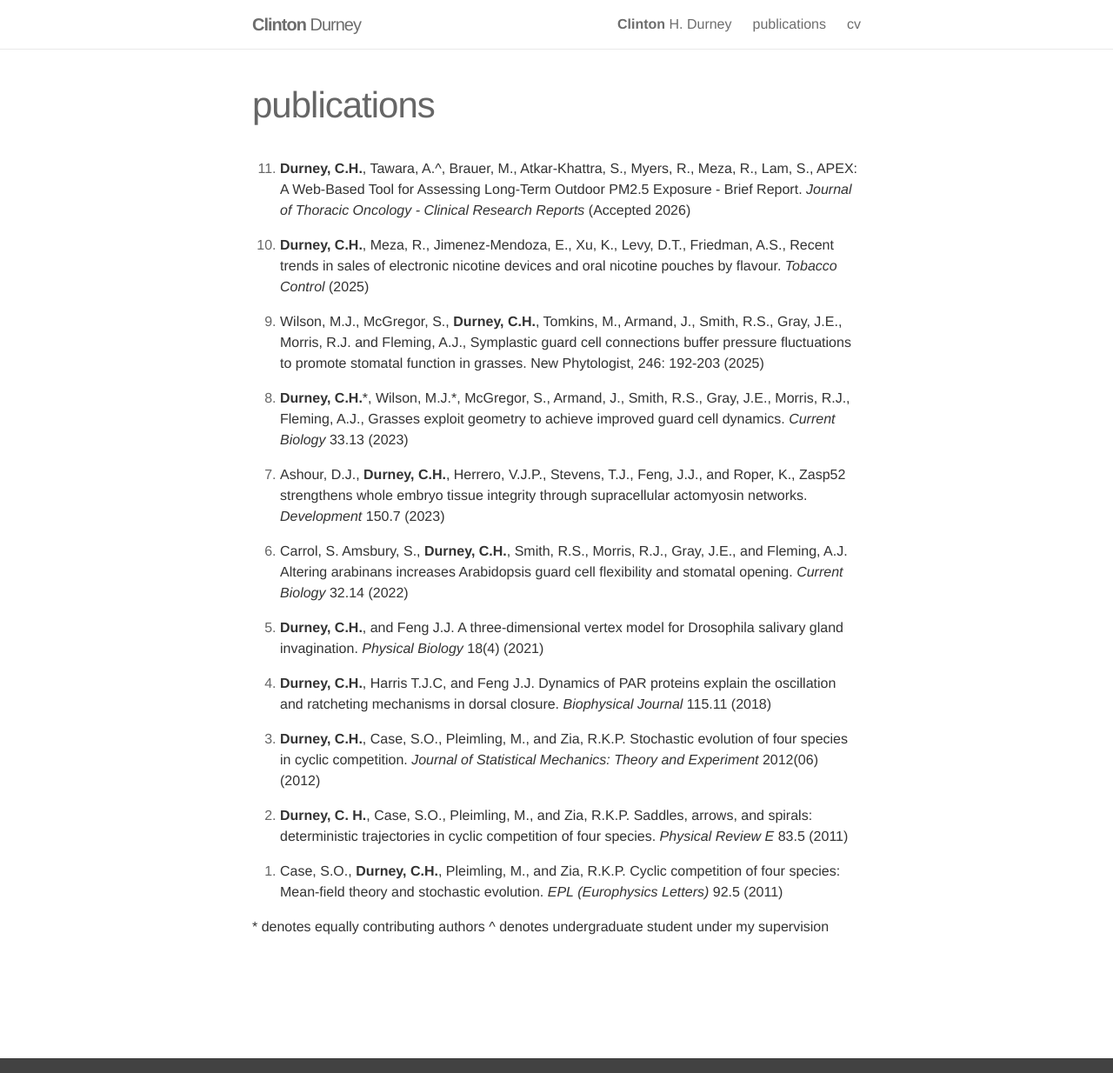
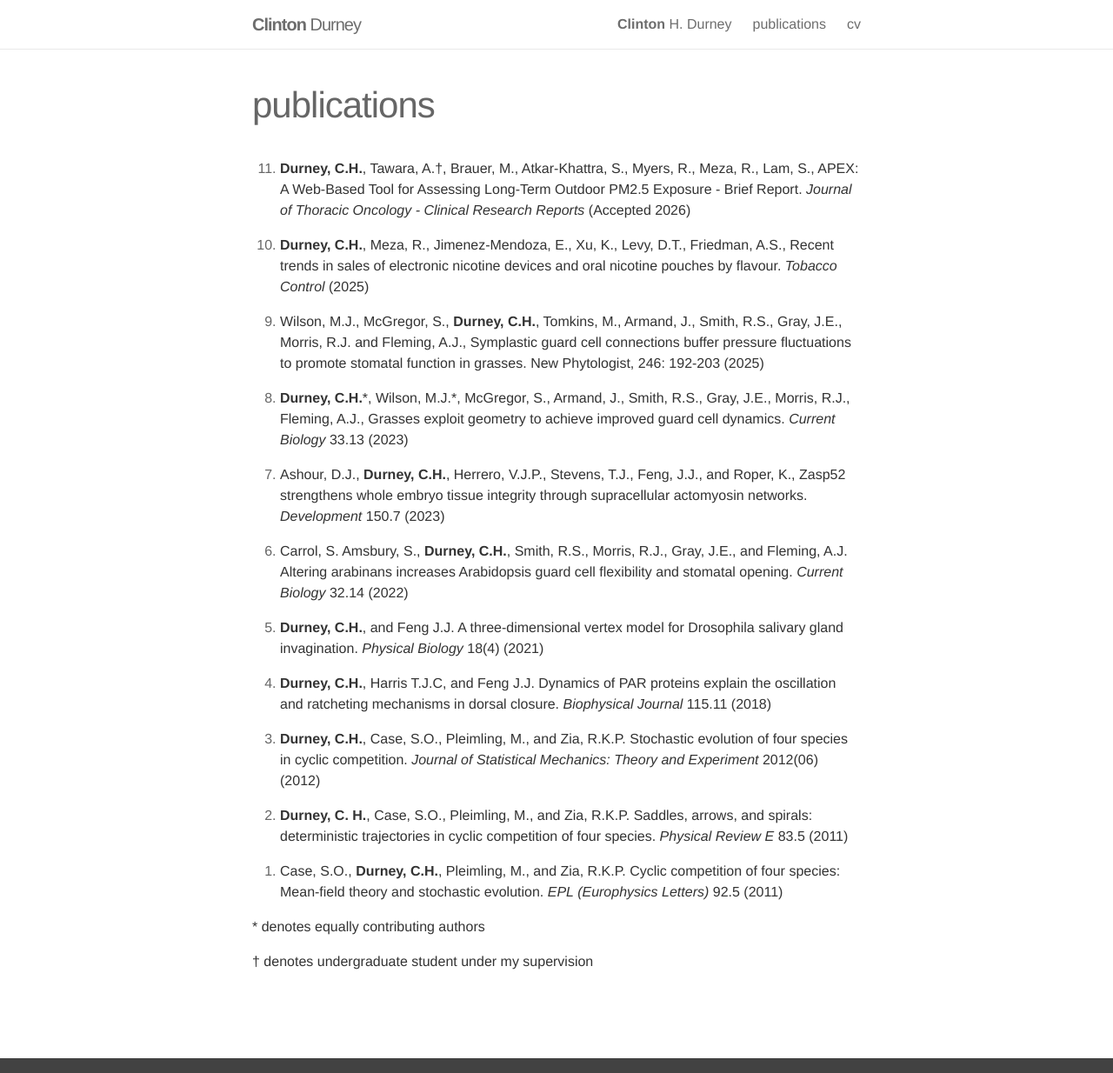
Before and after one commit to clintondurney/clintondurney.github.io, a Jekyll site: the page built from _pages/publications.md, in a window 1280 px wide and 1234 px high. Shown: the whole window at 87% size. Built offline with Jekyll 4.4.1, drawn with Linux system fonts in a browser that asks for light colours; nearby versions of some CDN libraries; part of the change alters nothing that is shown.

```diff
--- a/_pages/publications.md
+++ b/_pages/publications.md
@@ -3,7 +3,7 @@ layout: page
 permalink: /publications/
 title: publications
 ---
-11. __Durney, C.H.__, Tawara, A.^, Brauer, M., Atkar-Khattra, S., Myers, R., Meza, R., Lam, S., APEX: A Web-Based Tool for Assessing Long-Term Outdoor PM2.5 Exposure - Brief Report. *Journal of Thoracic Oncology - Clinical Research Reports* (Accepted 2026)
+11. __Durney, C.H.__, Tawara, A.&dagger;, Brauer, M., Atkar-Khattra, S., Myers, R., Meza, R., Lam, S., APEX: A Web-Based Tool for Assessing Long-Term Outdoor PM2.5 Exposure - Brief Report. *Journal of Thoracic Oncology - Clinical Research Reports* (Accepted 2026)
 
 10. __Durney, C.H.__, Meza, R., Jimenez-Mendoza, E., Xu, K., Levy, D.T., Friedman, A.S., Recent trends in sales of electronic nicotine devices and oral nicotine pouches by flavour. *Tobacco Control* (2025)
 
@@ -27,4 +27,5 @@ title: publications
 {:reversed="reversed"}
 
 \* denotes equally contributing authors
-^ denotes undergraduate student under my supervision
+
+&dagger; denotes undergraduate student under my supervision
```
